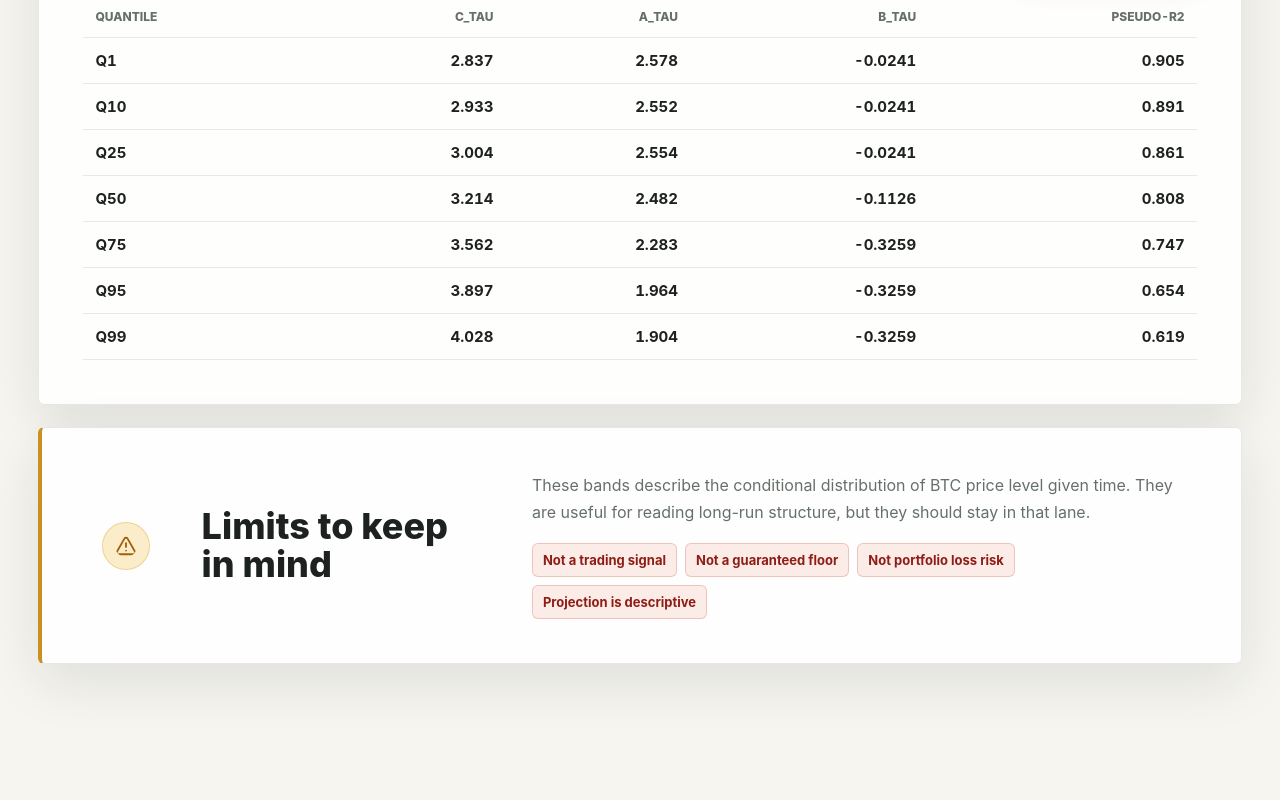
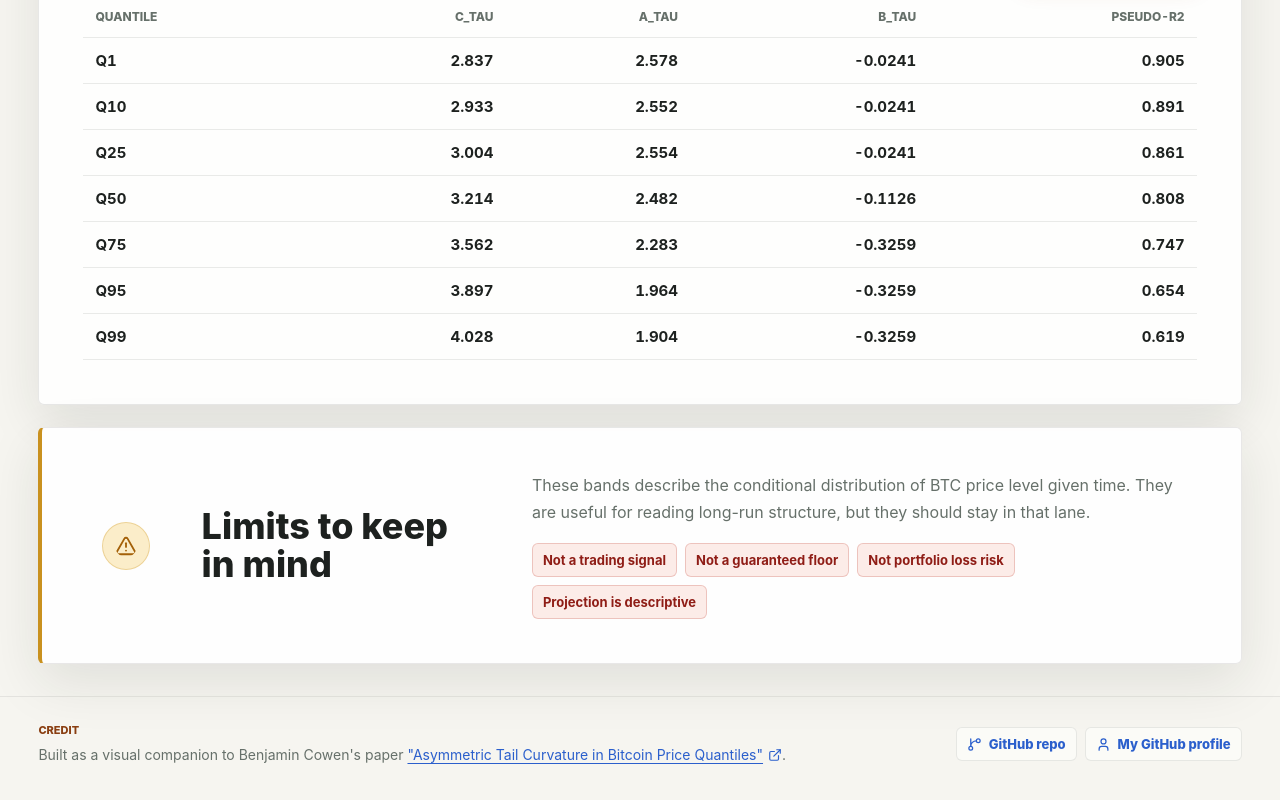
Before and after one commit to Ate329/btc-cowen-atc, a React (Vite) app: page / in a window 1280 px wide. Shown: the part 2548-3348 px from the top of the page. Before the commit the page ends 3284 px from the top, so only its background shows below. Built offline with nearby package versions, Linux system fonts and the light colour scheme.

Commit message:
feat: add website footer

```diff
--- a/src/App.tsx
+++ b/src/App.tsx
@@ -17,6 +17,7 @@ import {
 } from "lucide-react";
 import modelConfig from "./data/model-config.json";
 import { SiteHeader } from "./components/SiteHeader";
+import { SiteFooter } from "./components/SiteFooter";
 import { QuantileChart } from "./components/QuantileChart";
 import { RangeBrush, type BrushWindow } from "./components/RangeBrush";
 import { useBtcData } from "./lib/useBtcData";
@@ -723,6 +724,7 @@ function App() {
           </div>
         </section>
       </main>
+      <SiteFooter />
     </div>
   );
 }
--- a/src/components/AboutPage.tsx
+++ b/src/components/AboutPage.tsx
@@ -1,6 +1,7 @@
 import { ArrowLeft, BookOpen, ExternalLink } from "lucide-react";
 import type { ReactNode } from "react";
 import modelConfig from "../data/model-config.json";
+import { SiteFooter } from "./SiteFooter";
 import { SiteHeader } from "./SiteHeader";
 
 function AboutSection({
@@ -209,6 +210,7 @@ export default function AboutPage() {
           </ul>
         </AboutSection>
       </main>
+      <SiteFooter />
     </div>
   );
 }
--- /dev/null
+++ b/src/components/SiteFooter.tsx
@@ -0,0 +1,34 @@
+import { ExternalLink, GitBranch, User } from "lucide-react";
+
+const cowenPaperUrl =
+  "https://benjamincowen.com/reports/asymmetric-tail-curvature-in-bitcoin-price-quantiles";
+const repositoryUrl = "https://github.com/Ate329/btc-cowen-atc";
+const profileUrl = "https://github.zyhe.me";
+
+export function SiteFooter() {
+  return (
+    <footer className="site-footer">
+      <div className="footer-credit">
+        <span>Credit</span>
+        <p>
+          Built as a visual companion to Benjamin Cowen's paper{" "}
+          <a href={cowenPaperUrl} target="_blank" rel="noreferrer">
+            "Asymmetric Tail Curvature in Bitcoin Price Quantiles"
+            <ExternalLink size={14} />
+          </a>
+          .
+        </p>
+      </div>
+      <div className="footer-links" aria-label="Project links">
+        <a href={repositoryUrl} target="_blank" rel="noreferrer">
+          <GitBranch size={15} />
+          GitHub repo
+        </a>
+        <a href={profileUrl} target="_blank" rel="noreferrer">
+          <User size={15} />
+          My GitHub profile
+        </a>
+      </div>
+    </footer>
+  );
+}
--- a/src/styles.css
+++ b/src/styles.css
@@ -429,6 +429,83 @@ main {
   padding: 28px clamp(14px, 3vw, 42px) 72px;
 }
 
+.site-footer {
+  position: relative;
+  z-index: 1;
+  display: flex;
+  align-items: center;
+  justify-content: space-between;
+  gap: 20px;
+  width: min(1500px, 100%);
+  margin: -40px auto 0;
+  border-top: 1px solid var(--border-soft);
+  padding: 26px clamp(14px, 3vw, 42px) 34px;
+}
+
+.footer-credit {
+  display: grid;
+  gap: 7px;
+  max-width: 820px;
+  min-width: 0;
+}
+
+.footer-credit span {
+  color: var(--copper);
+  font-size: 11px;
+  font-weight: 820;
+  text-transform: uppercase;
+}
+
+.footer-credit p {
+  color: var(--muted);
+  font-size: 14px;
+  line-height: 1.55;
+}
+
+.footer-credit a,
+.footer-links a {
+  color: var(--link);
+}
+
+.footer-credit a {
+  display: inline-flex;
+  align-items: center;
+  gap: 5px;
+  text-decoration: underline;
+  text-underline-offset: 3px;
+}
+
+.footer-credit a svg,
+.footer-links a svg {
+  flex: 0 0 auto;
+}
+
+.footer-links {
+  display: flex;
+  flex-wrap: wrap;
+  justify-content: flex-end;
+  gap: 8px;
+}
+
+.footer-links a {
+  display: inline-flex;
+  align-items: center;
+  gap: 7px;
+  min-height: 34px;
+  border: 1px solid var(--border-muted);
+  border-radius: var(--radius);
+  background: var(--surface);
+  padding: 8px 10px;
+  font-size: 13px;
+  font-weight: 760;
+}
+
+.footer-links a:hover,
+.footer-links a:focus-visible {
+  border-color: var(--border-strong);
+  color: var(--ink);
+}
+
 .hero-section {
   display: grid;
   gap: 18px;
@@ -1410,6 +1487,15 @@ td {
     gap: 12px;
   }
 
+  .site-footer {
+    align-items: flex-start;
+    flex-direction: column;
+  }
+
+  .footer-links {
+    justify-content: flex-start;
+  }
+
   .site-header-right {
     align-items: flex-start;
     width: 100%;
```
Also changed, not shown: 1 other file (tests, documents, lock files or other folders).
